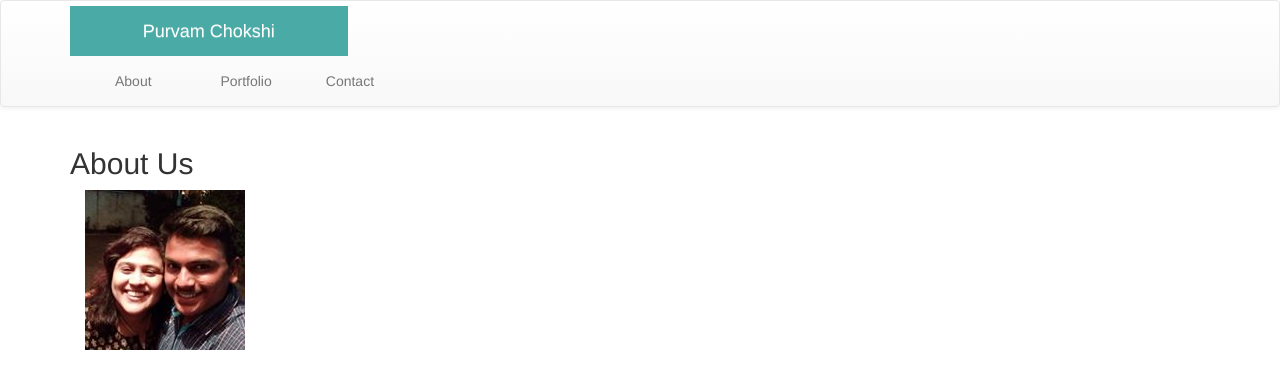
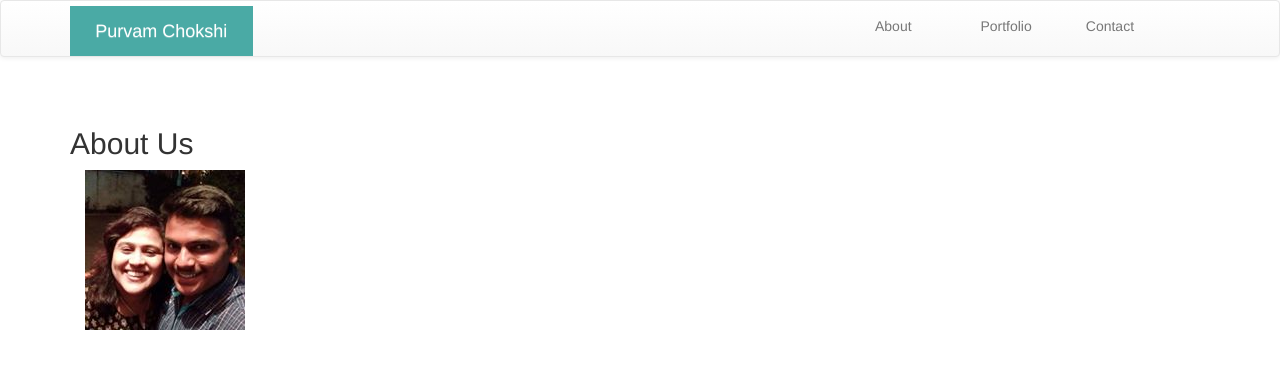
Before and after one commit to purvam98/Basic-Portfolio, a plain HTML site: page index2.html in a window 1280 px wide. Drawn offline with nearby package versions, Linux system fonts and the light colour scheme; files whose address does not match are found by name.

Commit message:
Update index2.html

```diff
--- a/index2.html
+++ b/index2.html
@@ -24,9 +24,9 @@
 
 
 </div>-->
-<nav class="navbar navbar-default col-sm-12 col-xs-12">
+<nav class="navbar navbar-default">
     <div class="container">
-      <div class="navbar-header col-sm-12 col-xs-12" style="text-align:center;">
+      <div class="navbar-header col-md-8 col-sm-12 col-xs-12" style="text-align:center;">
 
         <a class="navbar-brand col-md-3 col-xs-12 col-sm-12" style="background-color:#4aaaa5; color:white;margin-top:5px;" href="#" ><p>Purvam Chokshi</p></a>
       </div>
```
